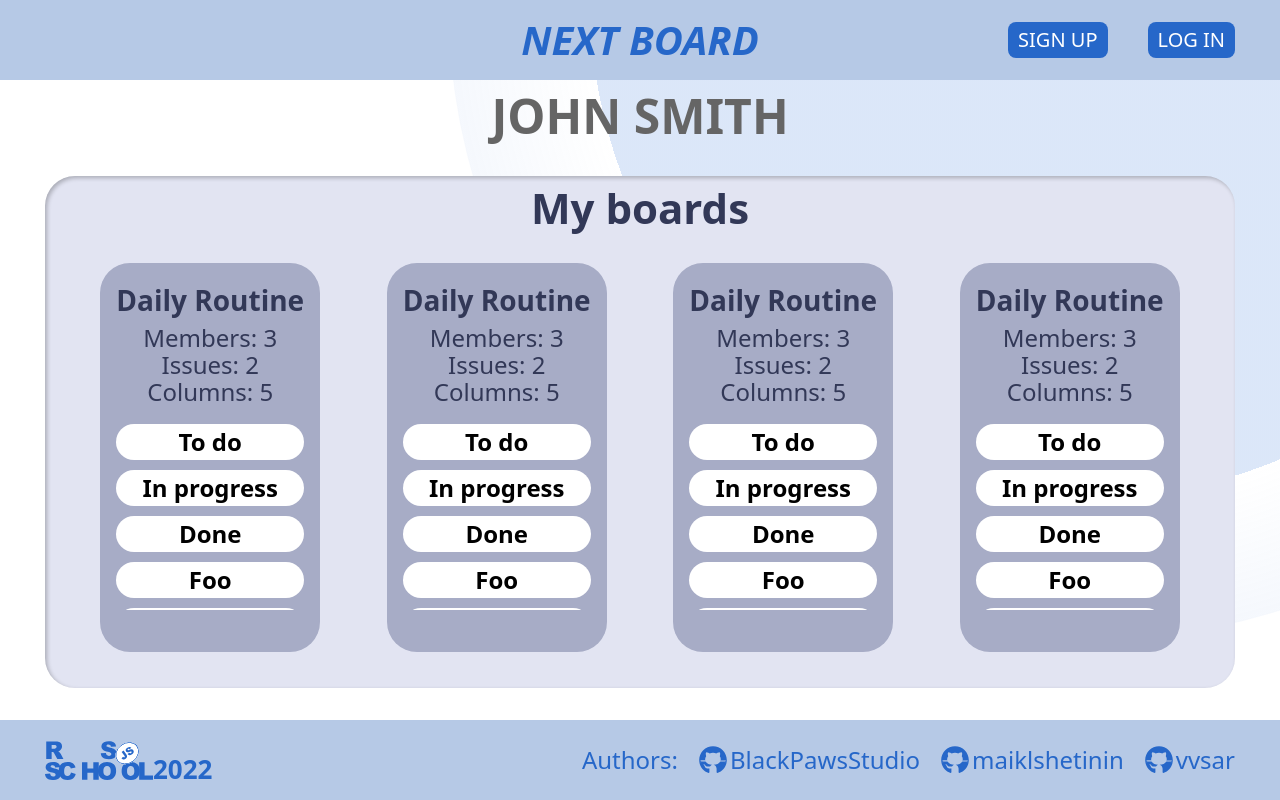
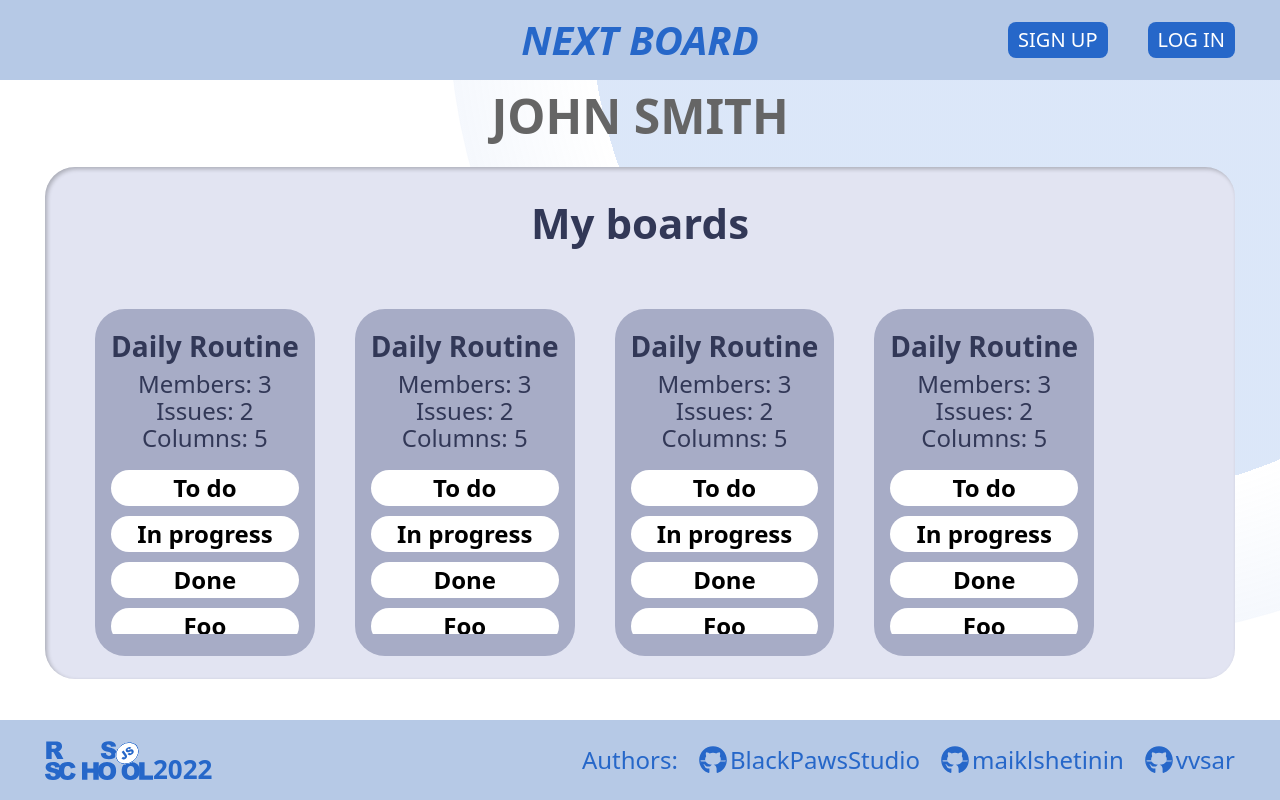
Before and after one commit to BlackPawsStudio/project-management-app, a Next.js app: page /user in a window 1280 px wide. Built offline with nearby package versions, Linux system fonts and the light colour scheme.

Commit message:
fix: hotfix scroll on user page

```diff
--- a/src/components/BoardPage/index.tsx
+++ b/src/components/BoardPage/index.tsx
@@ -16,7 +16,7 @@ const BoardPageComponent = ({ data, isColumnsLoading }: BoardPageProps) => {
         </div>
       ) : data.length > 0 ? (
         <div className="w-[calc(100% - 100px)] mx-[50px] h-full overflow-auto">
-          <div className=" flex h-full w-fit items-center gap-[40px] py-[22px]">
+          <div className="flex h-full w-fit items-center gap-[40px] py-[22px]">
             {data.map((el, id) => <Column propData={el} key={id} />)}
           </div>
         </div>
--- a/src/pages/board/index.tsx
+++ b/src/pages/board/index.tsx
@@ -1,5 +1,12 @@
+import { useRouter } from "next/router";
+import { useEffect } from "react";
+
 const DefaultBoardPage = () => {
-  return <>USER PAGE</>;
+  const router = useRouter();
+  useEffect(() => {
+    router.push('/');
+  }, [])
+  return <></>;
 };
 
 export default DefaultBoardPage;
--- a/src/pages/user/index.tsx
+++ b/src/pages/user/index.tsx
@@ -8,7 +8,7 @@ import ColumnTitleField from '../../components/ColumnTitleField';
 // import { useGetUserByIdQuery } from '../../../utils/hooks/reactQueries';
 
 const tempUser = {
-  name: 'John Smith',
+  name: 'John Smith'
 };
 
 const tempBoards = [
@@ -35,7 +35,7 @@ const tempBoards = [
     title: 'Daily Routine',
     owner: 'John Smith',
     users: ['Jane Smith', 'Harry Smith']
-  },
+  }
 ];
 
 const tempColumns = [
@@ -58,7 +58,7 @@ const tempColumns = [
   {
     _id: '0005',
     title: 'Bar'
-  },
+  }
 ];
 
 const tempTasks = [
@@ -69,7 +69,7 @@ const tempTasks = [
   {
     _id: '00002',
     title: 'Dinner'
-  },
+  }
 ];
 
 const UserPage = () => {
@@ -98,10 +98,14 @@ const UserPage = () => {
     //   )}
     // </>
     <>
-      <PageBase title={tempUser.name.toUpperCase()} onSubmit={(str) => {}}>
-        <h3 className="text-center text-[42px] font-bold text-primaryText my-[24px]">My boards</h3>
-        <div className="w-full h-4/5">
-          <div className="h-full min-w-min mx-8 flex gap-[20px] overflow-auto justify-around page-scrollbar">
+      <PageBase
+        title={tempUser.name.toUpperCase()}
+        className={'mx-auto w-[95vw] overflow-hidden'}
+        onSubmit={(str) => {}}
+      >
+        <h3 className="my-[24px] text-center text-[42px] font-bold text-primaryText">My boards</h3>
+        <div className="w-[calc(100% - 100px)] mx-[50px] h-4/5 overflow-auto">
+          <div className="flex h-full w-fit items-center gap-[40px] py-[22px]">
             {tempBoards.map((board) => (
               <BoardCard key={board._id} boardData={board} tasks={tempTasks.length} columns={tempColumns.length}>
                 {tempColumns.map((column) => (
--- a/src/utils/types.ts
+++ b/src/utils/types.ts
@@ -3,7 +3,7 @@ export interface BoardType {
   title: string;
   owner: string;
   users: string[];
-  columns: ColumnType[];
+  columns?: ColumnType[];
 }
 
 export interface IssueType {
```
